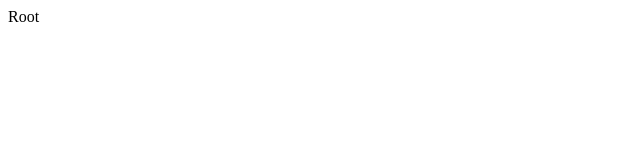
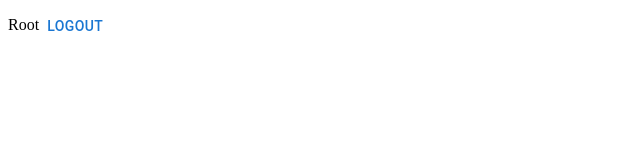
Before and after one commit to DmitriyGrosh/hack-starter-frontend, a React (Vite) app: page /login in a window 1280 px wide. Both pictures are taken after typing "name@example.com", "Sample123" into the empty fields and a click on the button "SUBMIT". Shown: the top 160 px of the page, without its empty margins (0-640 px from the left). Built offline with nearby package versions, Linux system fonts and the light colour scheme.

Commit message:
add logout

```diff
--- a/src/App.tsx
+++ b/src/App.tsx
@@ -1,13 +1,24 @@
-import {createBrowserRouter, Navigate, RouterProvider} from "react-router-dom";
+import {createBrowserRouter, Navigate, RouterProvider, useNavigate} from "react-router-dom";
 import {Login} from "./pages/login/Login.tsx";
 import {Register} from "./pages/register/Register.tsx";
 import {ComponentType, FC} from "react";
+import {Button} from "@mui/material";
 
-const Root = () => (
-  <>
-    Root
-  </>
-)
+const Root = () => {
+  const navigate = useNavigate();
+
+  const logout = () => {
+    localStorage.removeItem("auth");
+    navigate("/login")
+  }
+
+  return (
+    <>
+      Root
+      <Button onClick={logout}>Logout</Button>
+    </>
+  )
+}
 
 interface IRoute {
   component: ComponentType<any>;
```
